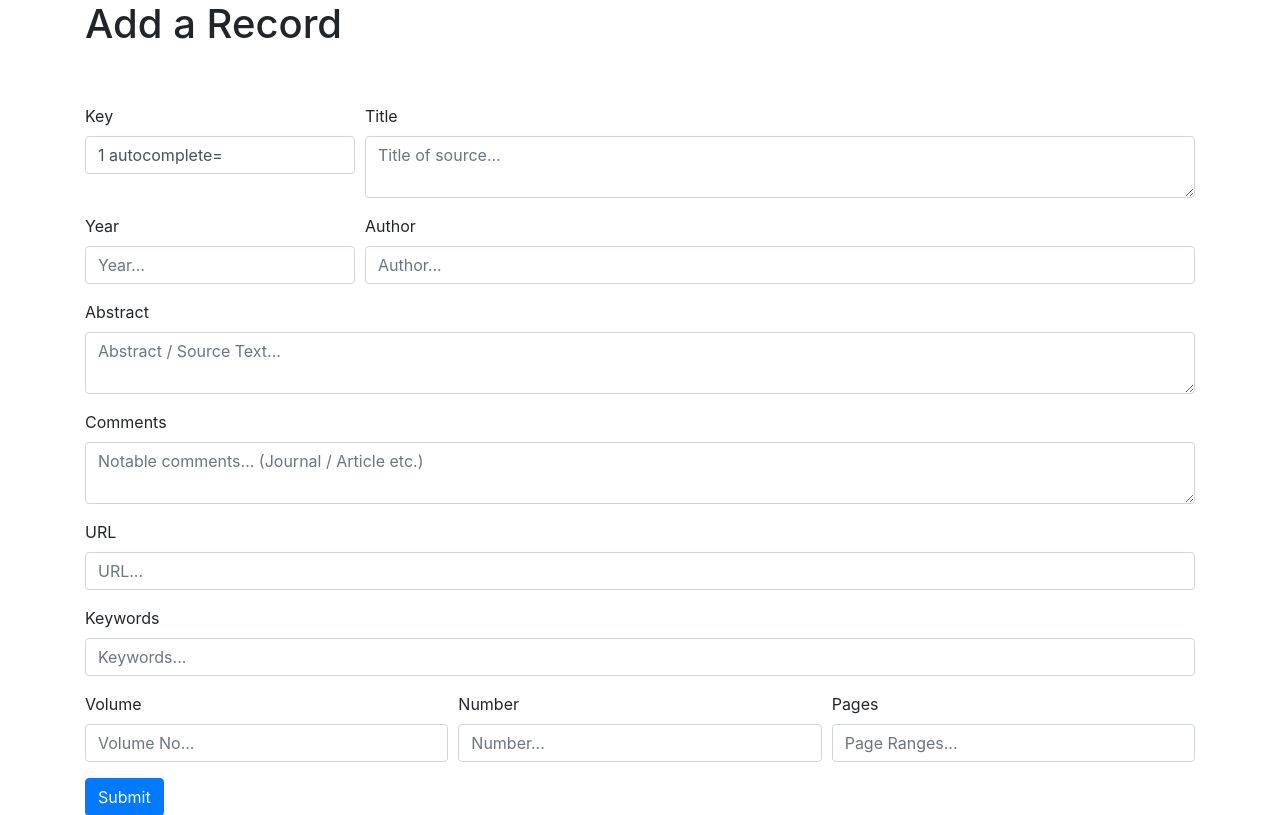
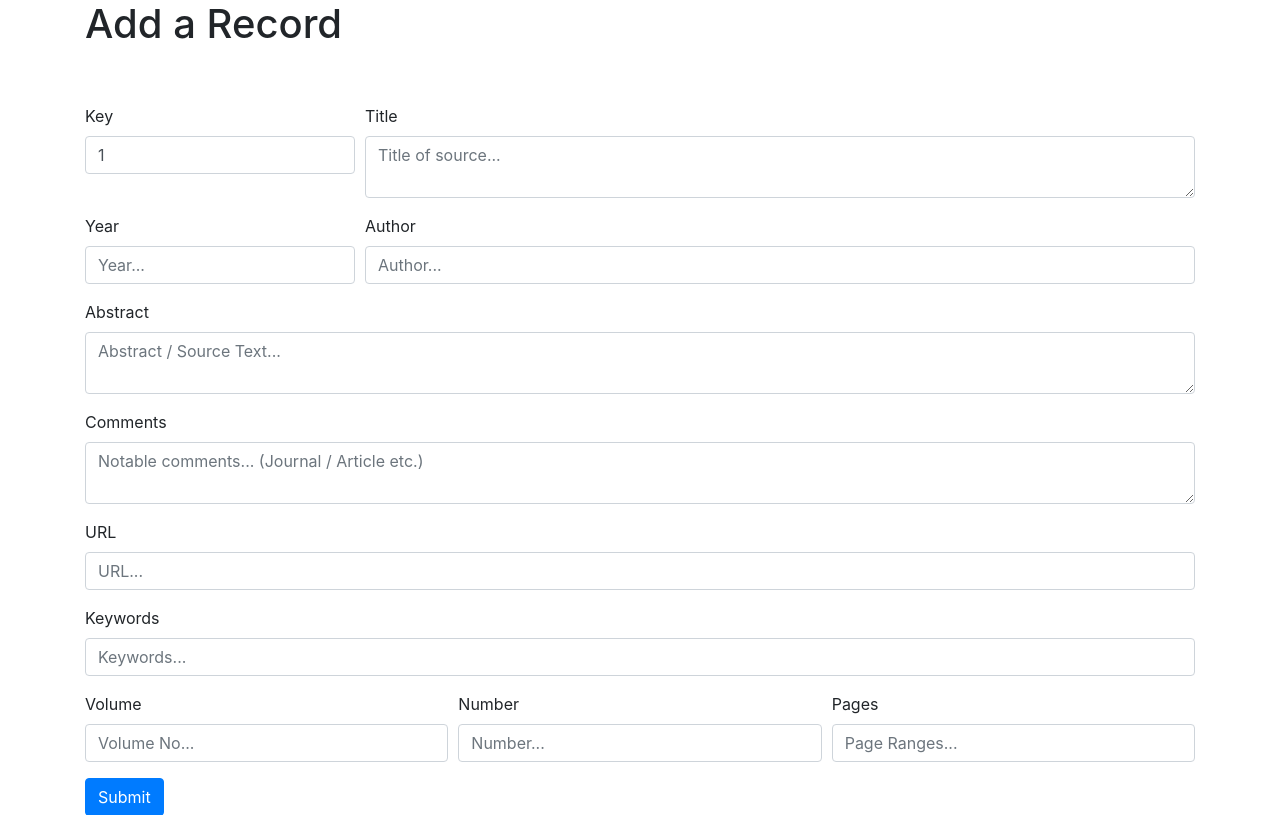
Before and after one commit to WillMatthews/refmanager, a PHP site: page /add.php in a window 1280 px wide. Shown: the top 815 px of the page. Run offline with PHP 8.4, Linux system fonts and the light colour scheme; data that the repository does not hold is empty.

Commit message:
Update add.php

```diff
--- a/html/add.php
+++ b/html/add.php
@@ -91,7 +91,7 @@ if(isset($_POST['key'])){
   <div class="form-row">
     <div class="form-group col-md-3">
       <label for="inputKey">Key</label>
-      <input type="text" class="form-control" name="key" placeholder="Reference Key..." value ="<?php echo $newKey; ?> autocomplete="off"">
+      <input type="text" class="form-control" name="key" placeholder="Reference Key..." value ="<?php echo $newKey; ?>" autocomplete="off">
     </div>
     <div class="form-group col-md-9">
       <label for="inputTitle">Title</label>
```
